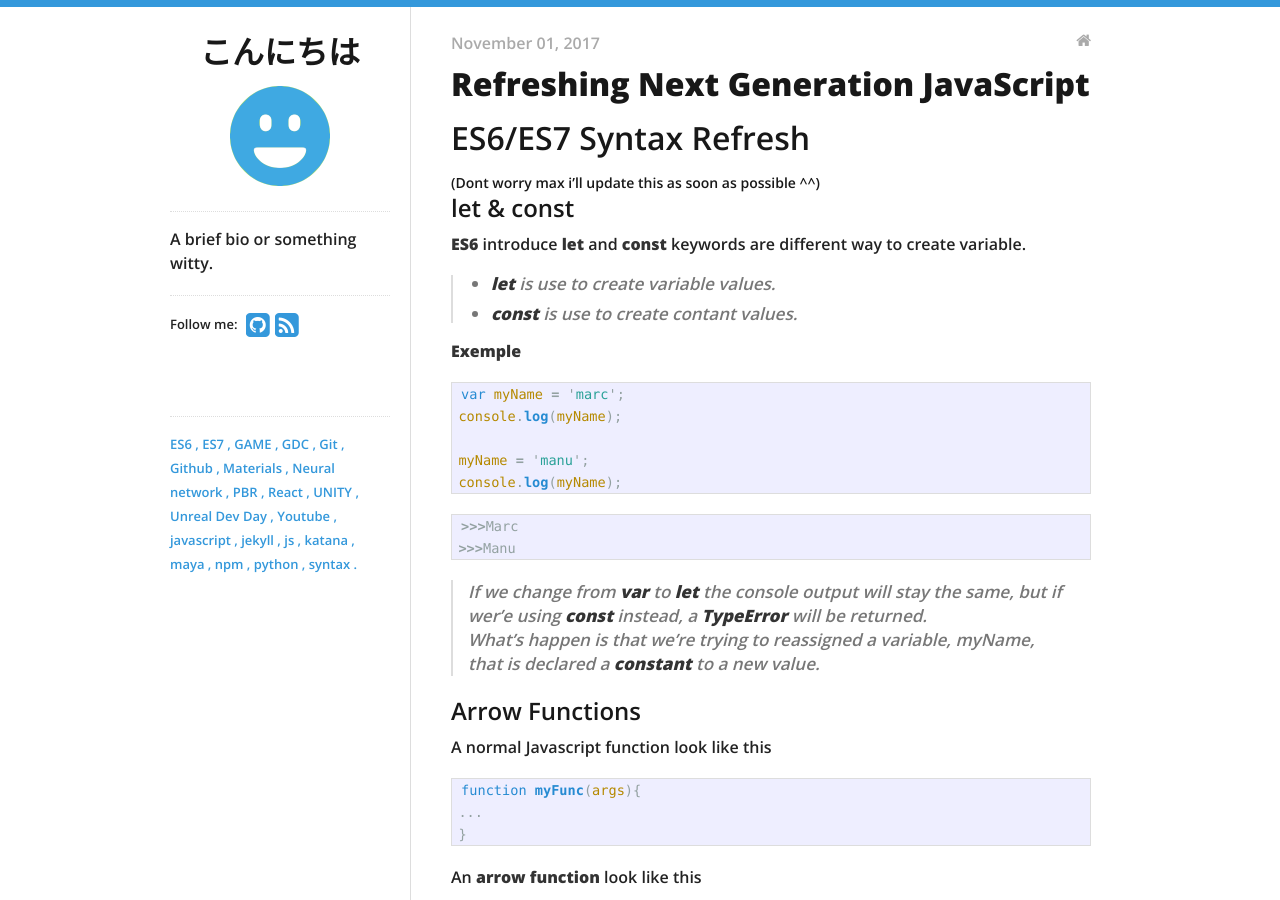
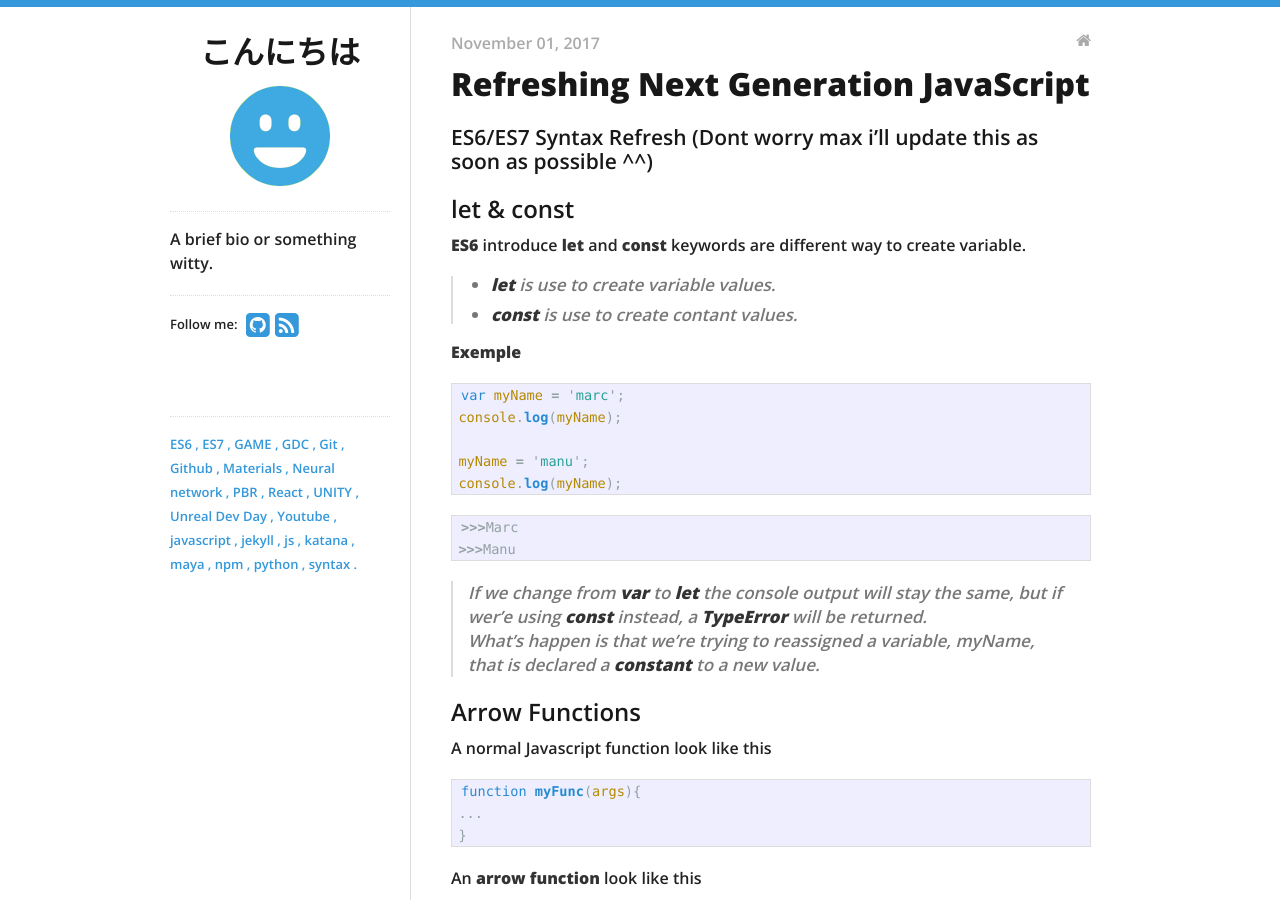
Before and after one commit to yoann01/ktmd, a Jekyll site: the page built from _posts/2017-11-01-Refreshing-Next-Gen-JavaScript .md, in a window 1280 px wide and 900 px high. Built offline with Jekyll 4.4.1, drawn with Linux system fonts in a browser that asks for light colours; nearby versions of some CDN libraries.

```diff
--- a/_posts/2017-11-01-Refreshing-Next-Gen-JavaScript .md
+++ b/_posts/2017-11-01-Refreshing-Next-Gen-JavaScript .md
@@ -6,9 +6,7 @@ categories:
 - blog
 ---
 
-
-# ES6/ES7 Syntax Refresh
-###### (Dont worry max i'll update this as soon as possible ^^)
+### ES6/ES7 Syntax Refresh (Dont worry max i'll update this as soon as possible ^^)
 
 ## let & const
  **ES6** introduce **let** and  **const** keywords are different way to create variable.
```
